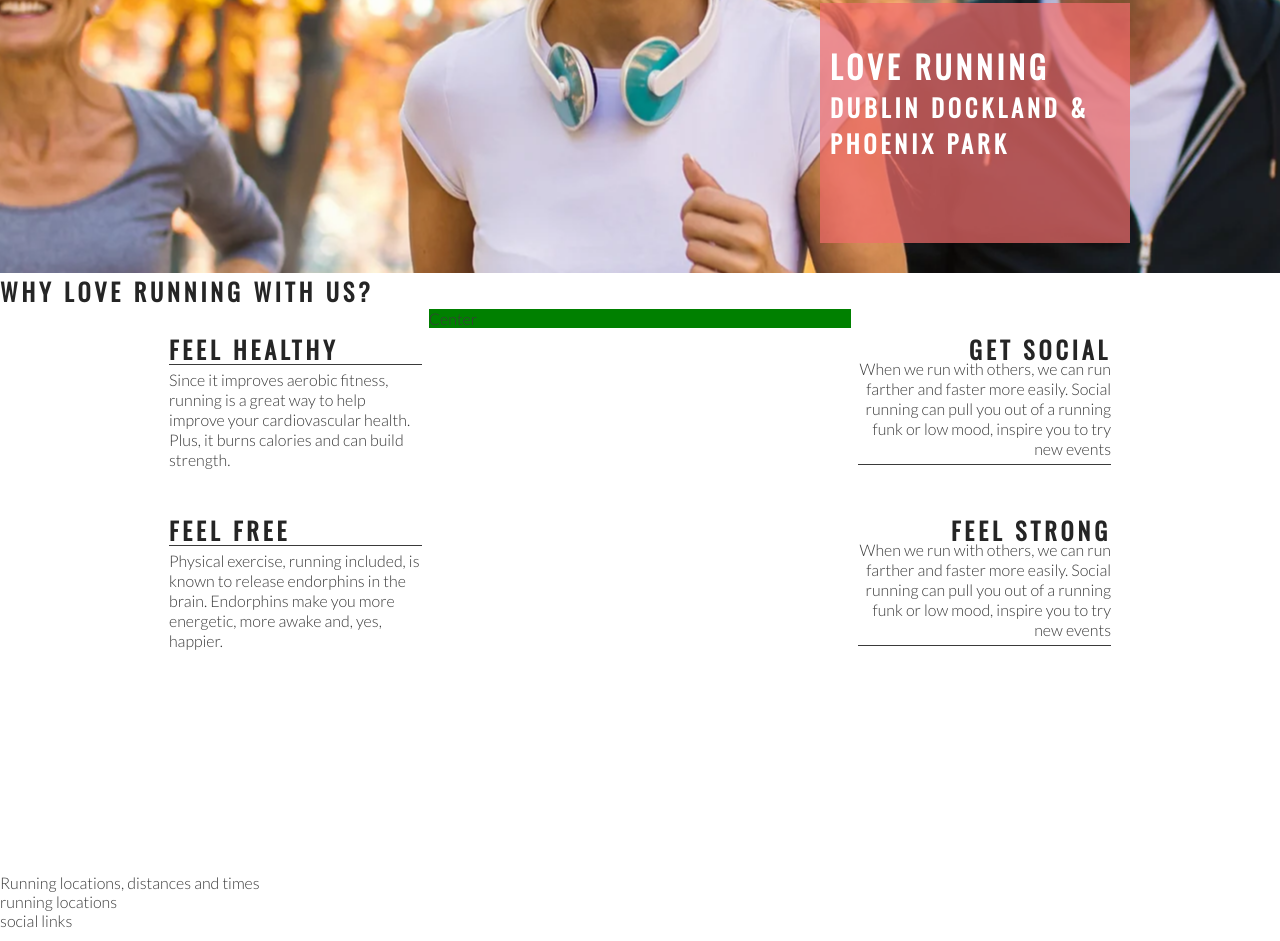
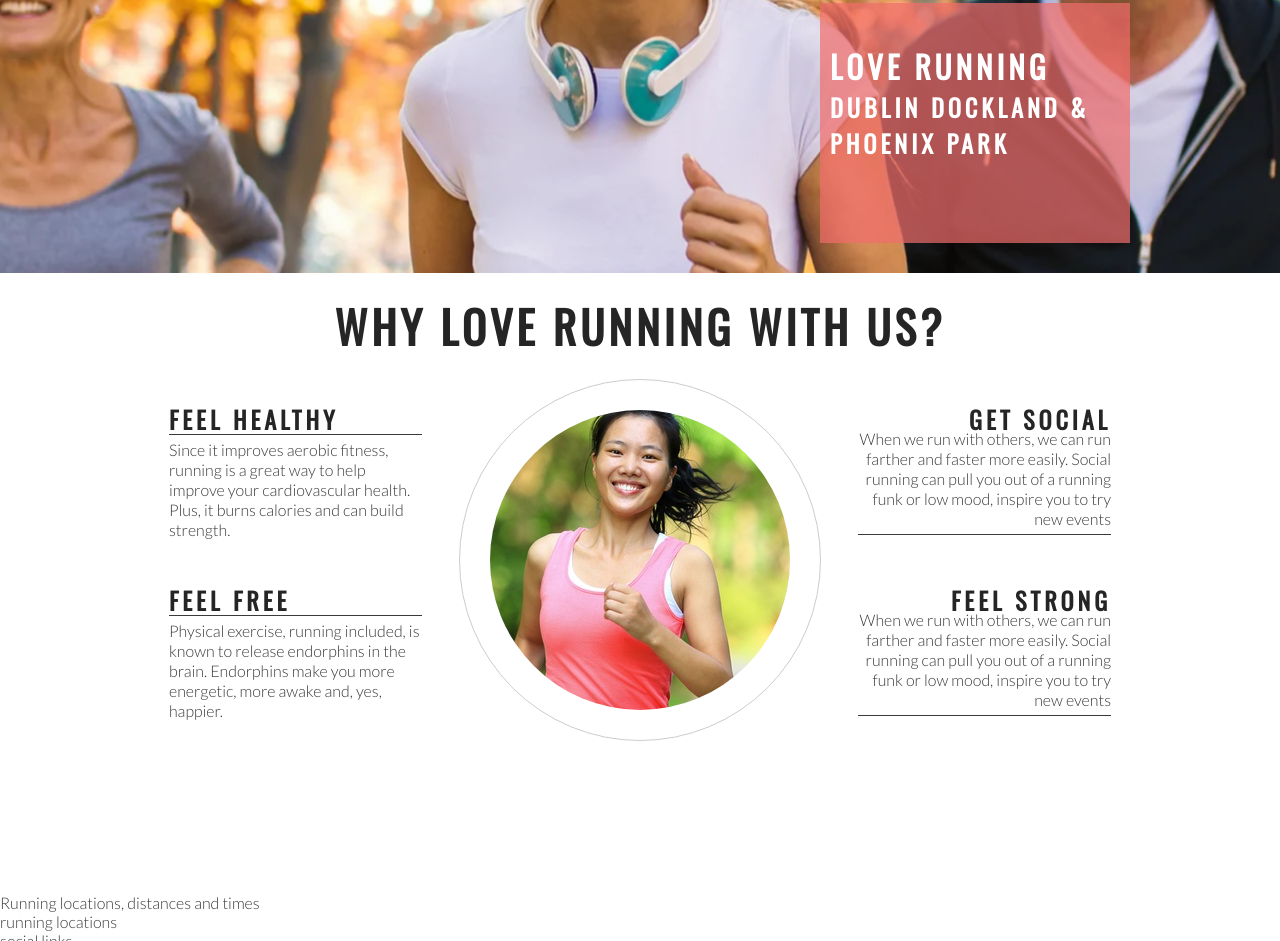
Before and after one commit to TonnyG95/love-running, a plain HTML site: page index.html in a window 1280 px wide. Shown: the part 403-1344 px from the top of the page. Drawn offline with nearby package versions, Linux system fonts and the light colour scheme.

Commit message:
added ethos center image and style into a circle

```diff
--- a/assets/css/style.css
+++ b/assets/css/style.css
@@ -136,7 +136,6 @@ h1, h2 {
 #center-about {
     width: 33%;
     margin: 0 auto;
-    background-color: green;
 }
 
 hr {
@@ -168,3 +167,27 @@ hr {
 .right-about-heading p {
     text-align: right;
 }
+
+#welcome {
+    text-align: center;
+    margin: 20px;
+    font-size: 280%;
+}
+
+#circle-conteinter {
+    width: 300px;
+    height: 300px;
+    padding: 30px;
+    border-style: solid;
+    border-color: #ccc;
+    border-width: 1px;
+    border-radius: 50%;
+    margin: 0 auto;
+}
+
+#circle-cover-bg {
+    background: url("../images/ethos-center-image.jpg") no-repeat center center;
+    height: 100%;
+    border-radius: 50%;
+
+}
--- a/index.html
+++ b/index.html
@@ -33,7 +33,7 @@
     </section>
 
     <section id="club-ethos">
-        <h1>Why Love Running With Us?</h1>
+        <h2 id="welcome">Why Love Running With Us?</h2>
         <div id="left-about">
             <div class="left-about-heading">
                 <h2>Feel Healthy</h2>
@@ -70,7 +70,13 @@
             </div>
         </div>
 
-        <div id="center-about">Center</div>
+        <div id="center-about">
+            <div id="circle-conteinter">
+                <div id="circle-cover-bg">
+
+                </div>
+            </div>
+        </div>
     </section>
     <section>
         Running locations, distances and times
```
Also changed, not shown: assets/images/ethos-center-image.jpg (added).
